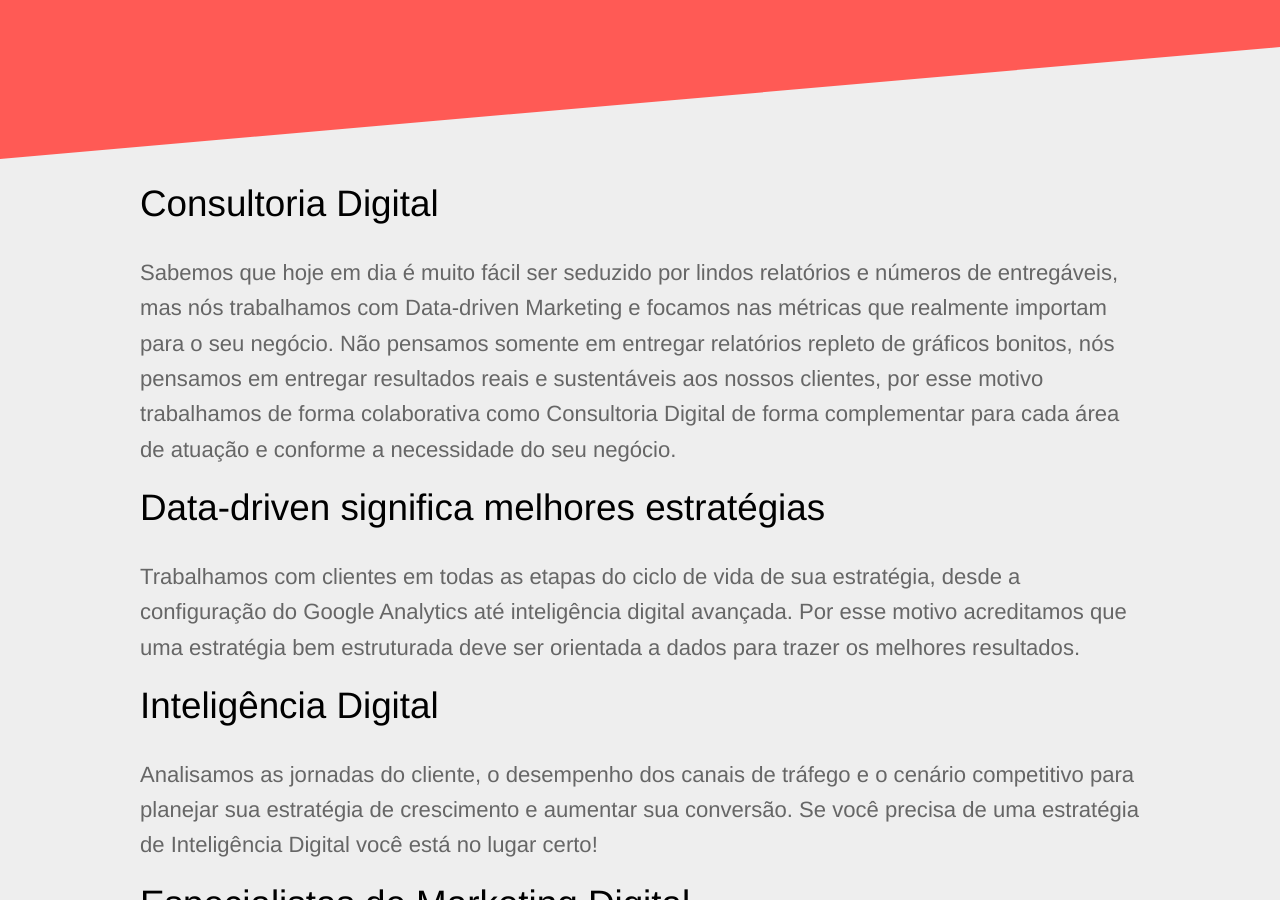
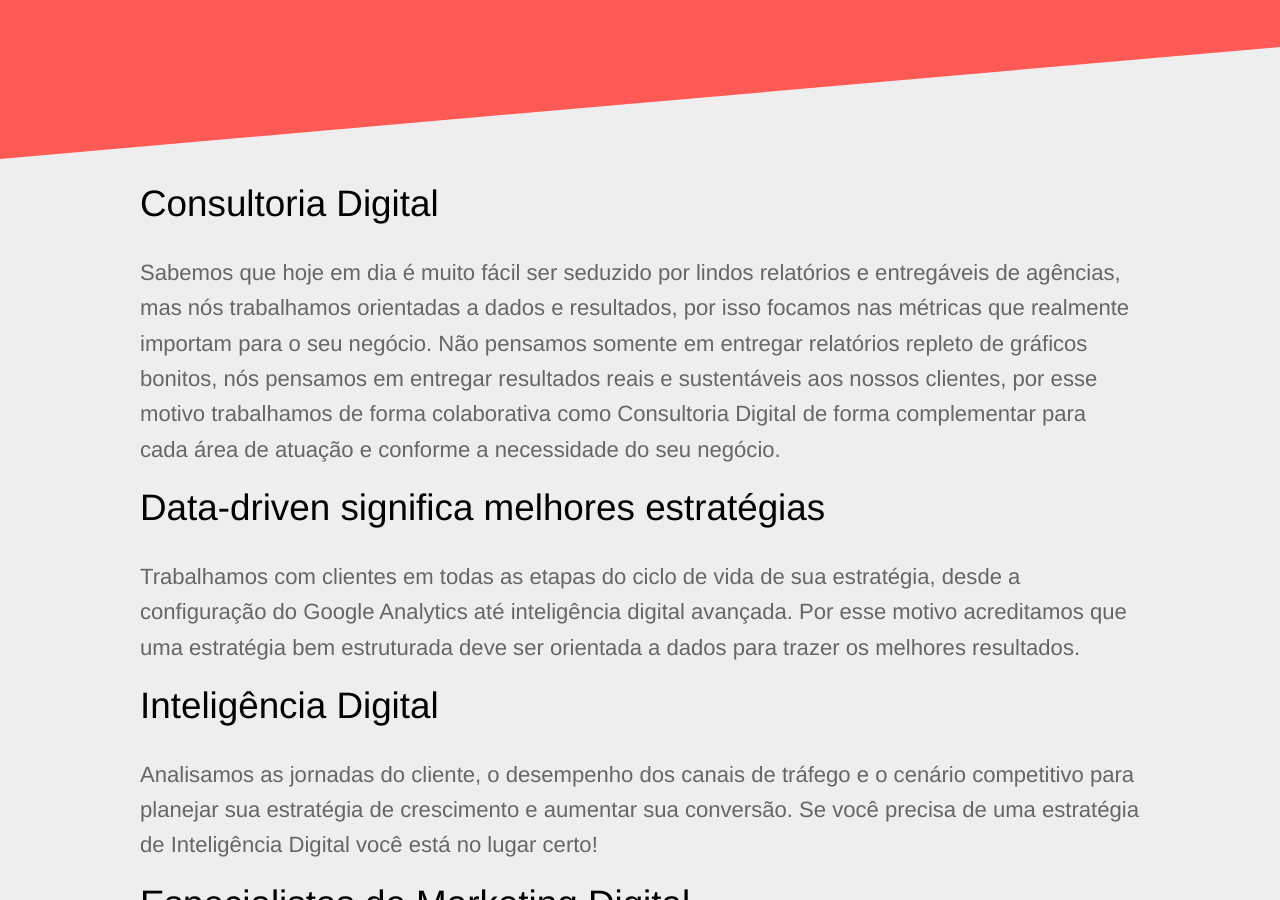
Before and after one commit to seoanalytics/seoanalytics.github.io, a Jekyll site: the page built from consultoria.html, in a window 1280 px wide and 900 px high, scrolled down 350 px. Built offline with Jekyll 4.4.1, drawn with Linux system fonts in a browser that asks for light colours.

Commit message:
Updated 'consultoria.html' via CloudCannon

```diff
--- a/consultoria.html
+++ b/consultoria.html
@@ -11,7 +11,7 @@
 				Consultoria Digital
 			</h2>
 			<p class="editable">
-				 Sabemos que hoje em dia é muito fácil ser seduzido por lindos relatórios e números de entregáveis, mas nós trabalhamos com Data-driven Marketing e focamos nas métricas que realmente importam para o seu negócio. Não pensamos somente em entregar relatórios repleto de gráficos bonitos, nós pensamos em entregar resultados reais e sustentáveis aos nossos clientes, por esse motivo trabalhamos de forma colaborativa como Consultoria Digital de forma complementar para cada área de atuação e conforme a necessidade do seu negócio.
+				 Sabemos que hoje em dia é muito fácil ser seduzido por lindos relatórios e entregáveis de agências, mas nós trabalhamos orientadas a dados e resultados, por isso focamos nas métricas que realmente importam para o seu negócio. Não pensamos somente em entregar relatórios repleto de gráficos bonitos, nós pensamos em entregar resultados reais e sustentáveis aos nossos clientes, por esse motivo trabalhamos de forma colaborativa como Consultoria Digital de forma complementar para cada área de atuação e conforme a necessidade do seu negócio.
 			</p>
 			<h2 class="editable">
 				Data-driven significa melhores estratégias
```
